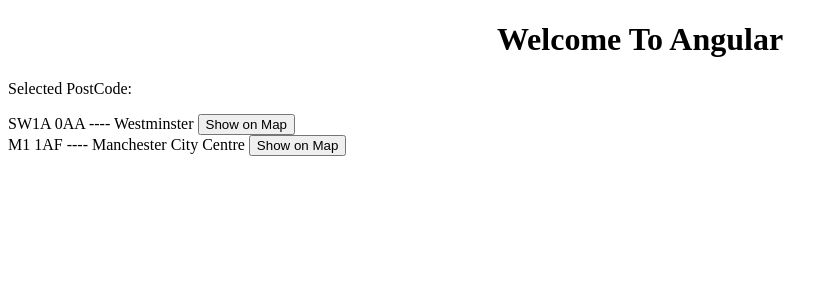
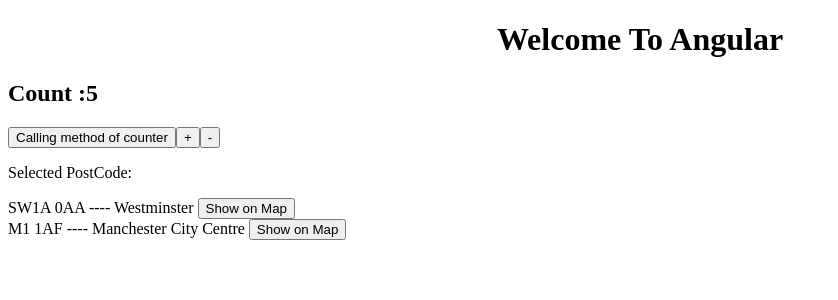
Before and after one commit to codershalini210/angular-exercises, an Angular app: page / in a window 1280 px wide. Shown: the top 300 px of the page, without its empty margins (0-838 px from the left). Built offline with nearby package versions, Linux system fonts and the light colour scheme.

Commit message:
topic 3 completed

```diff
--- a/src/app/app.html
+++ b/src/app/app.html
@@ -1,4 +1,7 @@
 <h1>Welcome To Angular</h1>
+<h2>Count :{{count}} </h2>
+<button (click)="childComp.childMethod()">Calling method of counter</button>
+<app-counter-component #childComp [count]="count" (handleCount)="setCount($event)"></app-counter-component>
 <p>Selected PostCode: {{SelectedPostCode}}</p>
 <app-postcode-card (mapRequested)="setSelectedPostCode($event)" [postcode]="postcode1" [area]="area1"></app-postcode-card>
 <app-postcode-card  (mapRequested)="setSelectedPostCode($event)" [postcode]="postcode2" [area]="area2"></app-postcode-card>
--- a/src/app/app.ts
+++ b/src/app/app.ts
@@ -1,18 +1,24 @@
 import { Component, signal } from '@angular/core';
 import { RouterOutlet } from '@angular/router';
 import {PostcodeCard} from './postcode-card/postcode-card'
+import {CounterComponent} from "./counter-component/counter-component"
 @Component({
   selector: 'app-root',
-  imports: [RouterOutlet,PostcodeCard],
+  imports: [RouterOutlet,PostcodeCard,CounterComponent],
   templateUrl: './app.html',
   styleUrl: './app.css'
 })
 export class App {
+  count = 5 ;
   postcode1= "SW1A 0AA"
   area1="Westminster"
   postcode2= "M1 1AF"
   area2="Manchester City Centre"
   SelectedPostCode :string=""
+  setCount(n:number)
+  {
+    this.count= n
+  }
   setSelectedPostCode(pc:string)
   {
     this.SelectedPostCode = pc
--- /dev/null
+++ b/src/app/counter-component/counter-component.html
@@ -0,0 +1,2 @@
+<button (click)="increment()">+</button>
+<button (click)="decrement()">-</button>
--- /dev/null
+++ b/src/app/counter-component/counter-component.ts
@@ -0,0 +1,26 @@
+import { Component,Input ,EventEmitter,Output} from '@angular/core';
+
+@Component({
+  selector: 'app-counter-component',
+  imports: [],
+  templateUrl: './counter-component.html',
+  styleUrl: './counter-component.css',
+})
+export class CounterComponent {
+ @Input() count :number=0;
+ @Output() handleCount = new EventEmitter<number>()
+ childMethod()
+ {
+  alert("this is method of counter component")
+ }
+  increment()
+{
+  this.count++
+  this.handleCount.emit(this.count)
+}
+decrement()
+{
+  this.count--
+  this.handleCount.emit(this.count)
+}
+}
```
Also changed, not shown: src/app/counter-component/counter-component.css (added), 1 other file (tests, documents, lock files or other folders).
